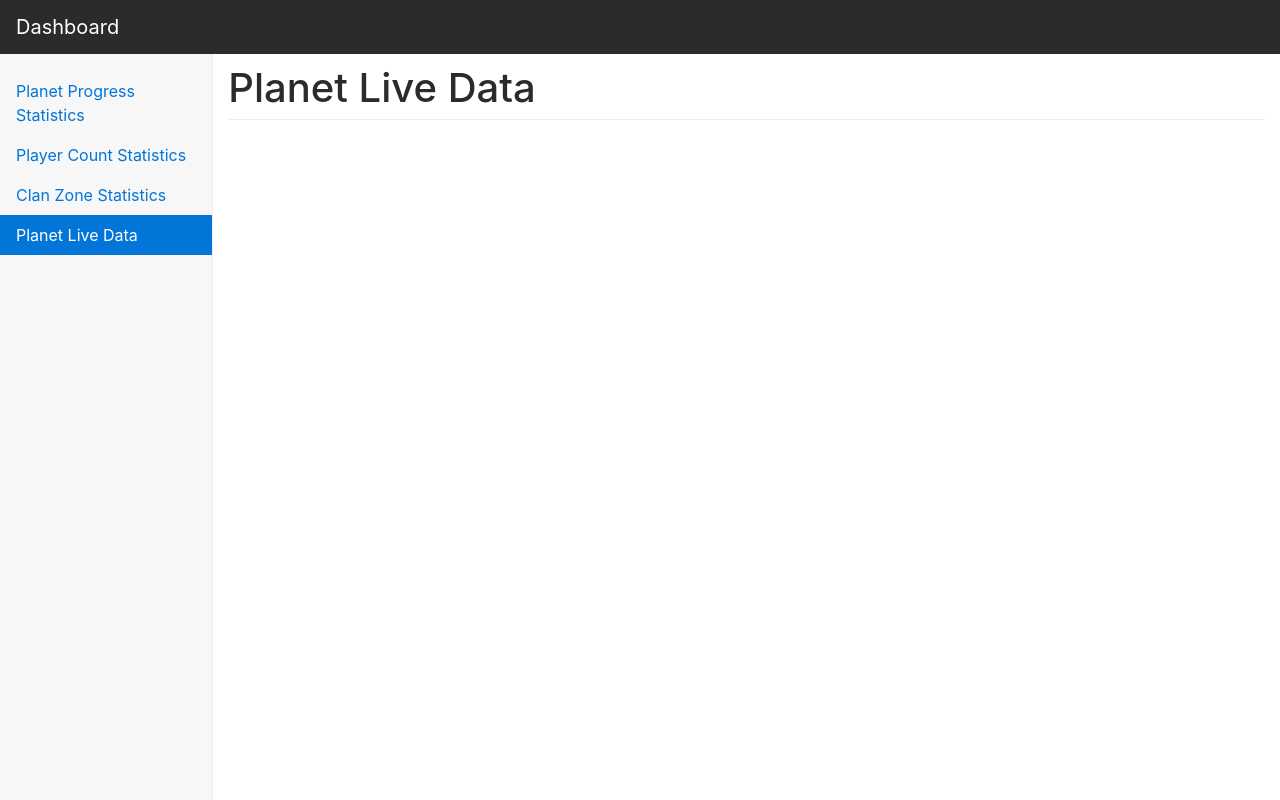
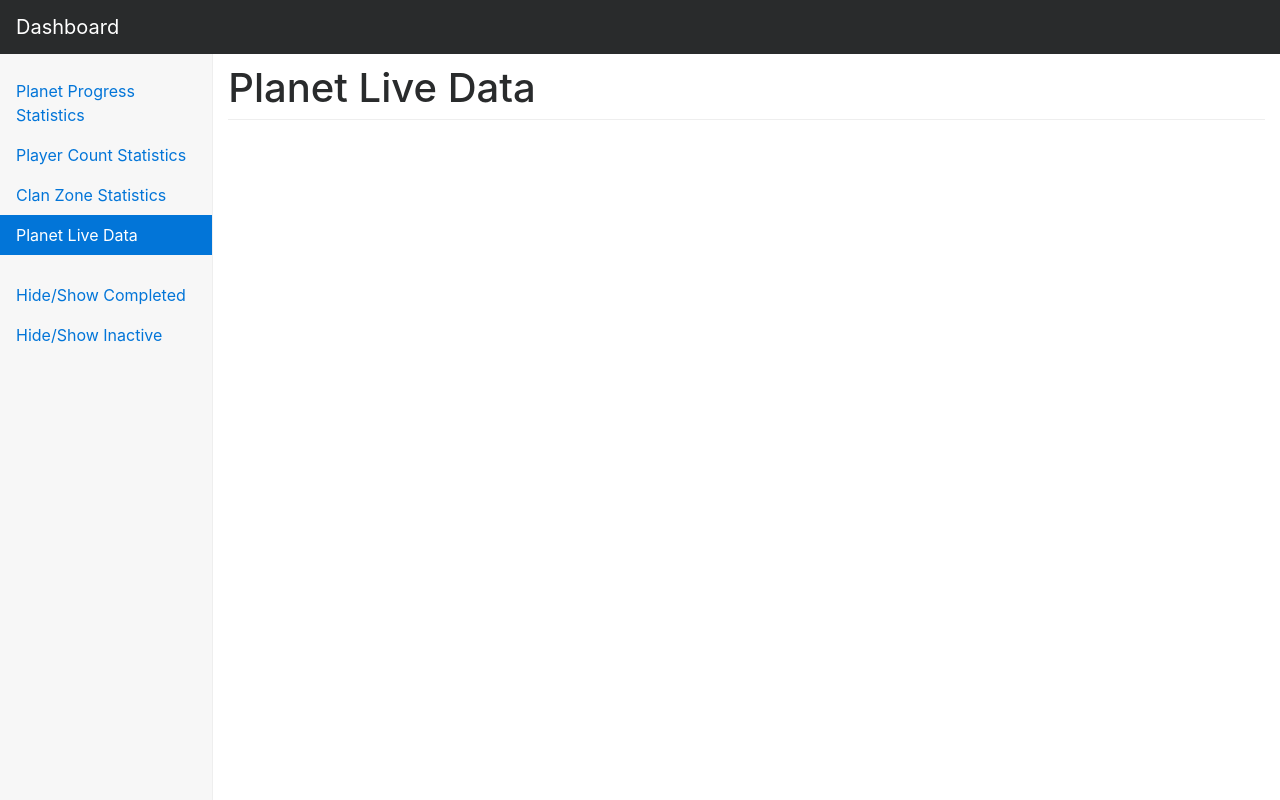
Before and after one commit to jaredkaczynski/SalienStatistics, a Flask app: page /planet_live in a window 1280 px wide. Run offline with Flask 2, Linux system fonts and the light colour scheme; some libraries are stand-ins or nearby versions.

Commit message:
Accidentally removed filters, put them back

```diff
--- a/templates/chart_planet_data.html
+++ b/templates/chart_planet_data.html
@@ -57,6 +57,14 @@
               <a class="nav-link active" href="/planet_live">Planet Live Data</a>
             </li>
           </ul>
+		  <ul class="nav nav-pills flex-column">
+                    <li class="nav-item">
+                        <a class="nav-link" href="#" id="hideCompleted">Hide/Show Completed</a>
+                    </li>
+                    <li class="nav-item ">
+                        <a class="nav-link" href="#" id="hideInactive">Hide/Show Inactive</a>
+                    </li>
+                </ul>
         </nav>
 
             <main class="col-sm-9 offset-sm-3 col-md-10 offset-md-2 pt-3">
```
